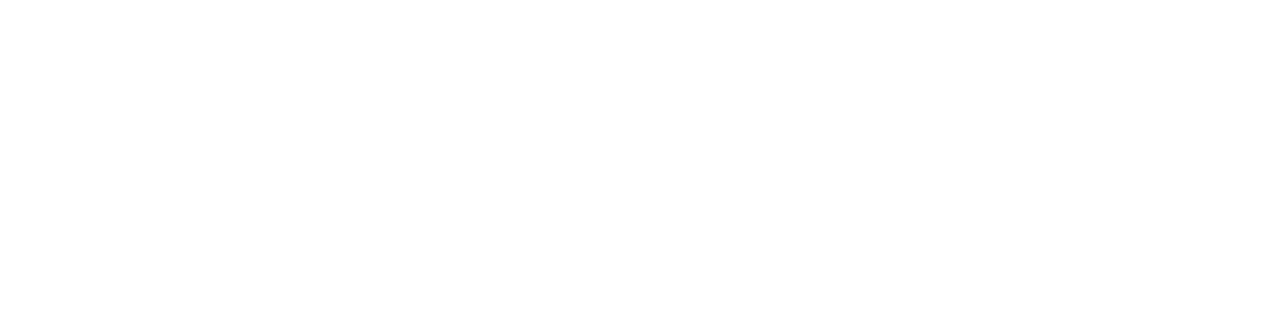
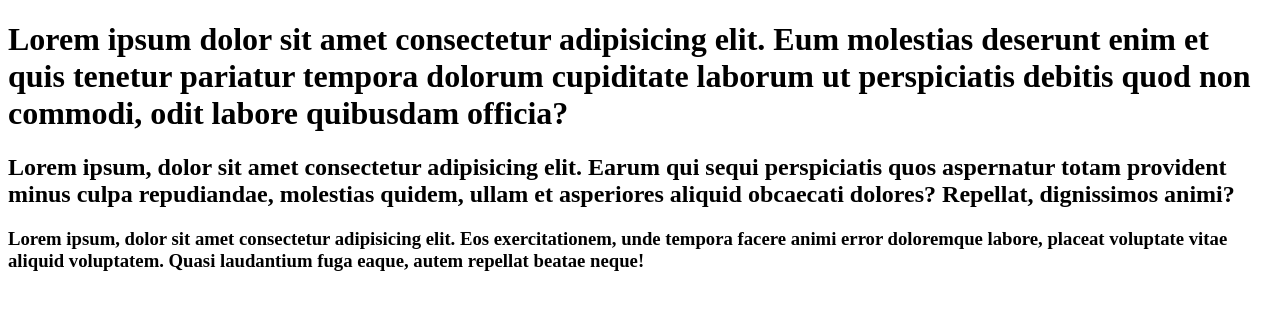
Before and after one commit to Gon-Net/App-First-Repository, a plain HTML site: page index.html in a window 1280 px wide. Drawn offline with Linux system fonts and the light colour scheme.

Commit message:
Change index.html

```diff
--- a/index.html
+++ b/index.html
@@ -6,6 +6,8 @@
     <title>Document</title>
 </head>
 <body>
-
+    <h1>Lorem ipsum dolor sit amet consectetur adipisicing elit. Eum molestias deserunt enim et quis tenetur pariatur tempora dolorum cupiditate laborum ut perspiciatis debitis quod non commodi, odit labore quibusdam officia?</h1>
+    <h2>Lorem ipsum, dolor sit amet consectetur adipisicing elit. Earum qui sequi perspiciatis quos aspernatur totam provident minus culpa repudiandae, molestias quidem, ullam et asperiores aliquid obcaecati dolores? Repellat, dignissimos animi?</h2>
+    <h3>Lorem ipsum, dolor sit amet consectetur adipisicing elit. Eos exercitationem, unde tempora facere animi error doloremque labore, placeat voluptate vitae aliquid voluptatem. Quasi laudantium fuga eaque, autem repellat beatae neque!</h3>
 </body>
 </html>
```
